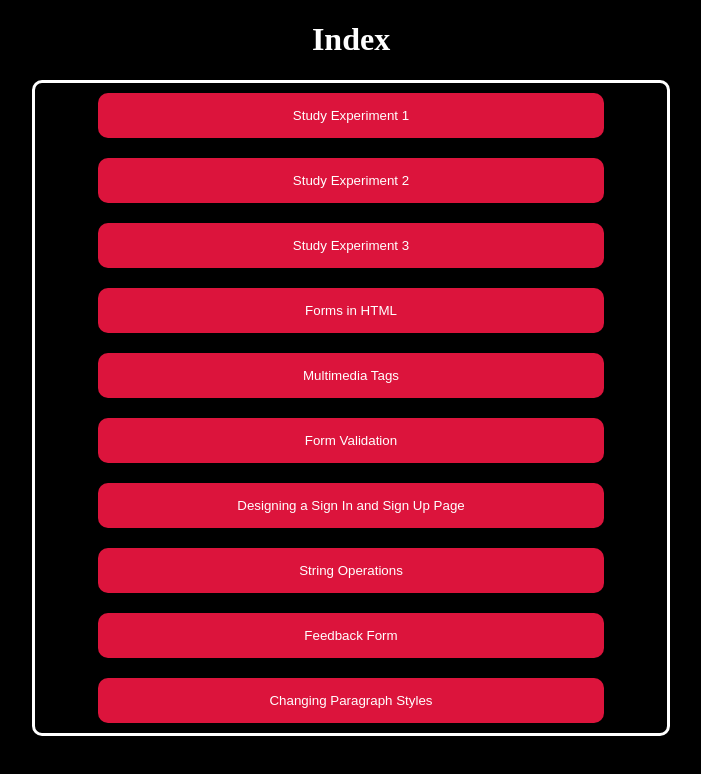
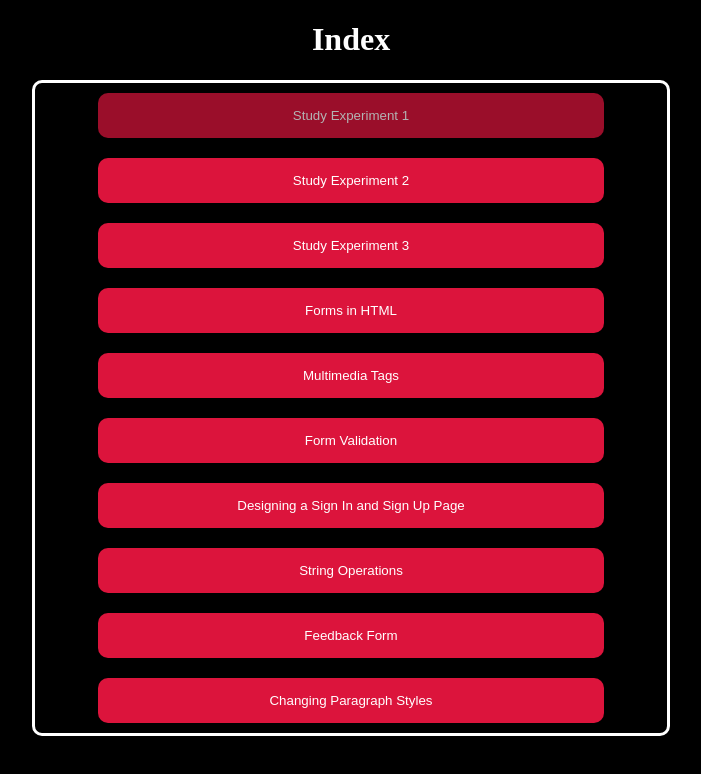
Before and after one commit to Shogun6855/Information-Technology-Essentials-Laboratory, a plain HTML site: page index.html in a window 1280 px wide. In both pictures the pointer is over the button "Study Experiment 1". Shown: the whole page, without its empty margins (289-990 px from the left). Drawn offline with Linux system fonts and the light colour scheme.

Commit message:
Update styles.css

```diff
--- a/styles.css
+++ b/styles.css
@@ -21,3 +21,7 @@ button {
     cursor: pointer;
     border-radius: 10px;
 }
+button:hover {
+    transition: opacity 0.5s;
+    opacity: 0.7;
+}
```
